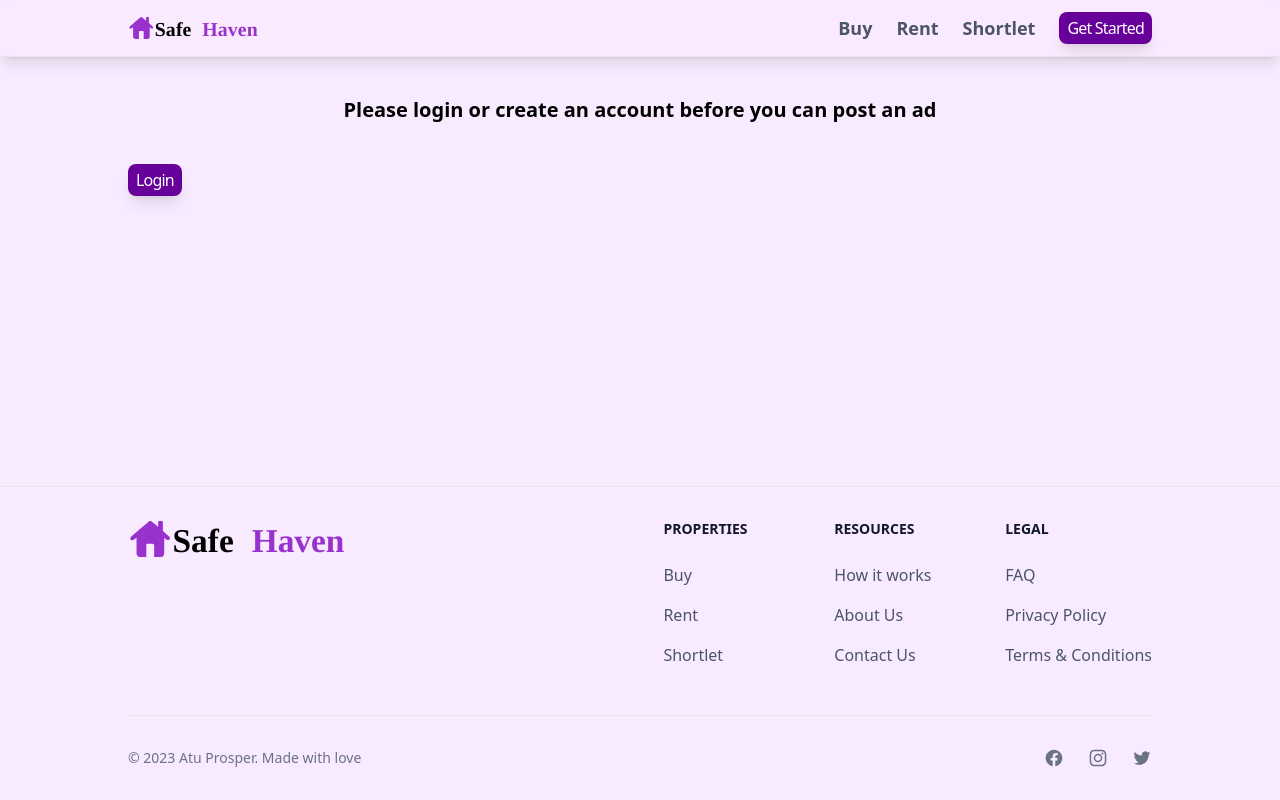
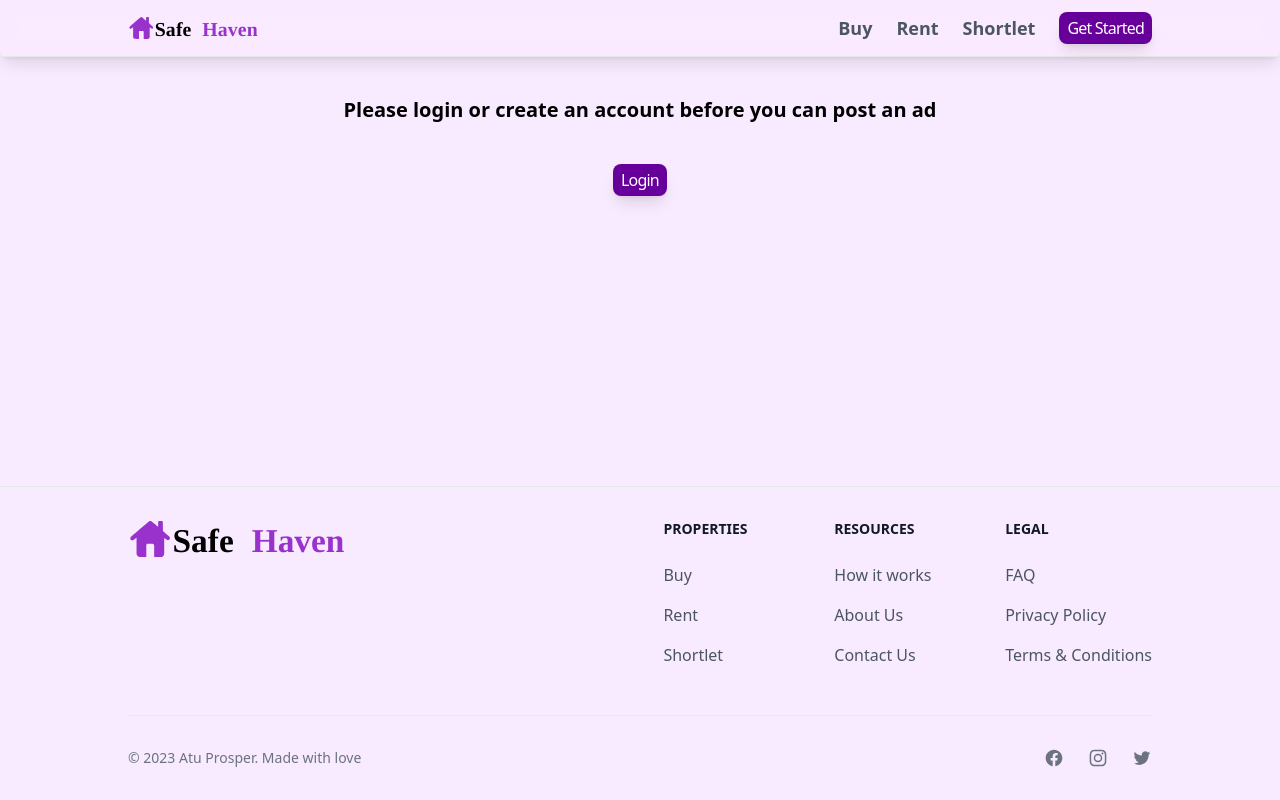
Before and after one commit to prosper74/Go-real-estate-app, a Next.js app in the folder frontend/: page /create-ad in a window 1280 px wide. Built offline with nearby package versions, Linux system fonts and the light colour scheme.

Commit message:
styled the login button on create-ad page

```diff
--- a/frontend/src/pages/create-ad.tsx
+++ b/frontend/src/pages/create-ad.tsx
@@ -49,11 +49,13 @@ const CreateAdPage: FC = () => {
             <h3 className="font-bold text-center text-xl mt-24 mb-10">
               Please login or create an account before you can post an ad
             </h3>
-            <AuthButton
-              isOpen={isOpen}
-              setIsOpen={setIsOpen}
-              buttonText="Login"
-            />
+            <div className="flex justify-center items-center">
+              <AuthButton
+                isOpen={isOpen}
+                setIsOpen={setIsOpen}
+                buttonText="Login"
+              />
+            </div>
             <AuthPortal isOpen={isOpen} setIsOpen={setIsOpen} />
           </>
         ) : fetchedUser?.AccessLevel === 0 ? (
--- a/frontend/src/pages/verify-email.tsx
+++ b/frontend/src/pages/verify-email.tsx
@@ -9,6 +9,7 @@ import { useEffect, useState } from "react";
 import { useDispatch } from "react-redux";
 import { setSnackbar } from "@src/store/reducers/feedbackReducer";
 import { PageLoader } from "@src/components/common/loader";
+import ResendEmailVerificationButton from "@src/components/common/Buttons/emailVerificationButton";
 
 export default function VerifyUserEmail({ queryParams }: any) {
   const router = useRouter();
@@ -28,7 +29,9 @@ export default function VerifyUserEmail({ queryParams }: any) {
           dispatch(
             setSnackbar({
               status: "error",
-              message: response.data.error,
+              message: `${response.data.error} ${" "} ${(
+                <ResendEmailVerificationButton inline={true} />
+              )}`,
               open: true,
             })
           );
@@ -43,7 +46,7 @@ export default function VerifyUserEmail({ queryParams }: any) {
           );
           setLoading(false);
         }
-        router.push('/');
+        router.push("/");
       })
       .catch((error) => {
         dispatch(
@@ -54,7 +57,7 @@ export default function VerifyUserEmail({ queryParams }: any) {
           })
         );
         setLoading(false);
-        router.push('/');
+        router.push("/");
       });
   }, []);
 
```
